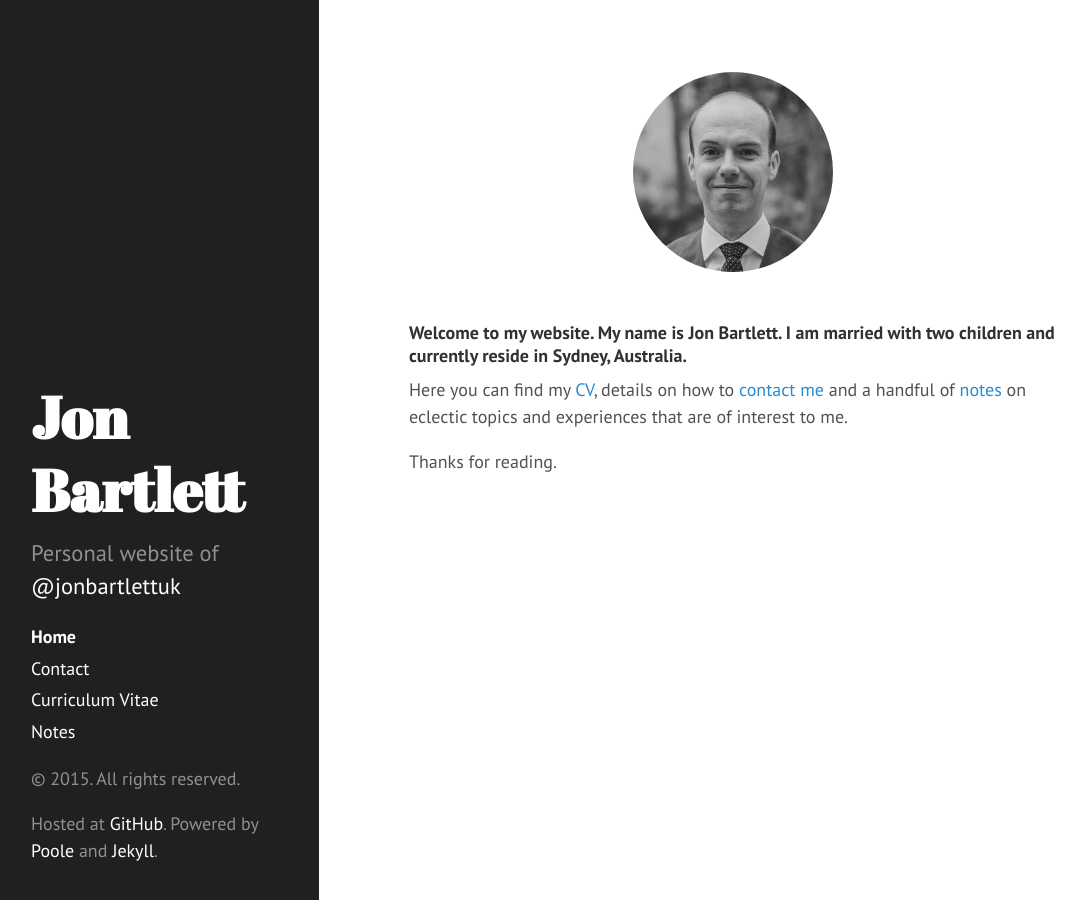
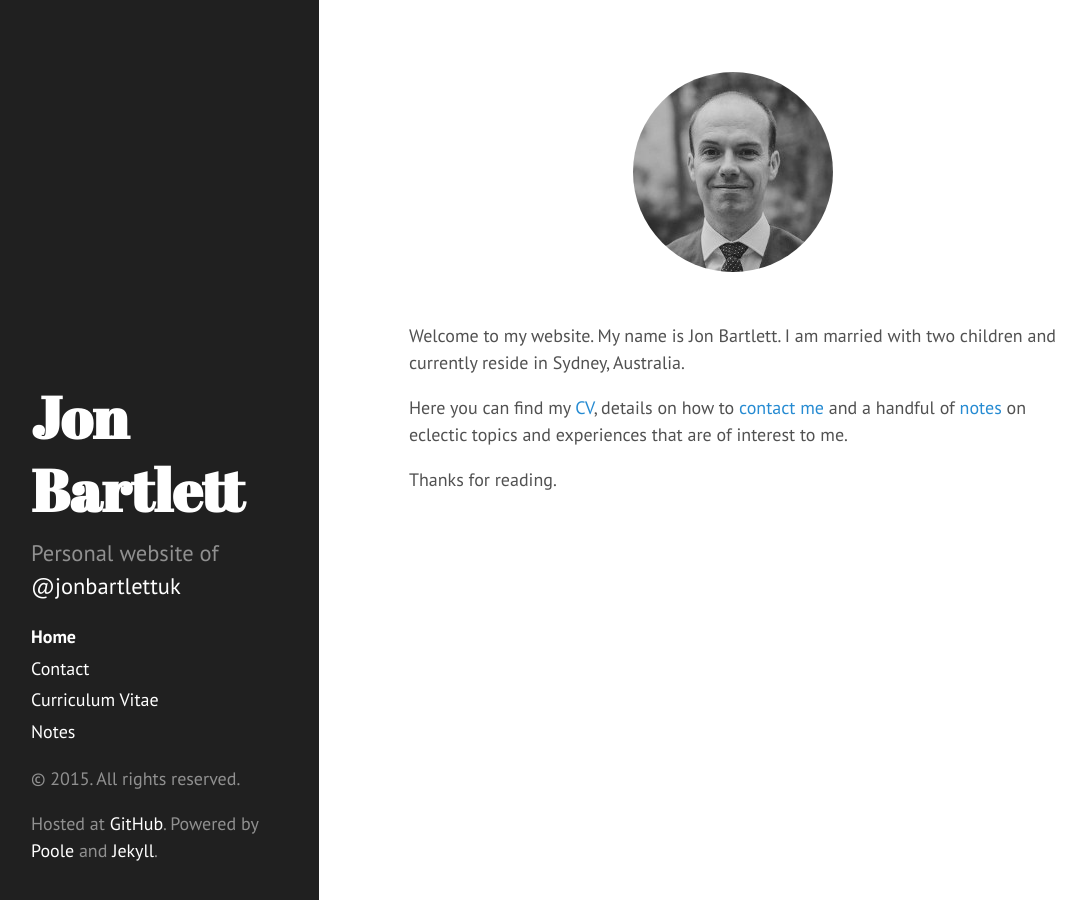
Before and after one commit to jonbartlett/jonbartlett.github.io, a Jekyll site: the page built from index.md, in a window 1280 px wide. Shown: the whole page, without its empty margins (5-1091 px from the left). Built offline with Jekyll 4.4.1, drawn with Linux system fonts in a browser that asks for light colours; Markdown is read by kramdown in place of the engine named in the settings.

Commit message:
home page formatting

```diff
--- a/index.md
+++ b/index.md
@@ -5,7 +5,7 @@ title: Home
 
 <div class="profile_pic"></div>
 
-####Welcome to my website. My name is Jon Bartlett. I am married with two children and currently reside in Sydney, Australia.
+Welcome to my website. My name is Jon Bartlett. I am married with two children and currently reside in Sydney, Australia.
 
 Here you can find my [CV](cv), details on how to [contact me](contact) and a handful of [notes](notes) on eclectic topics and experiences that are of interest to me.
 
```
